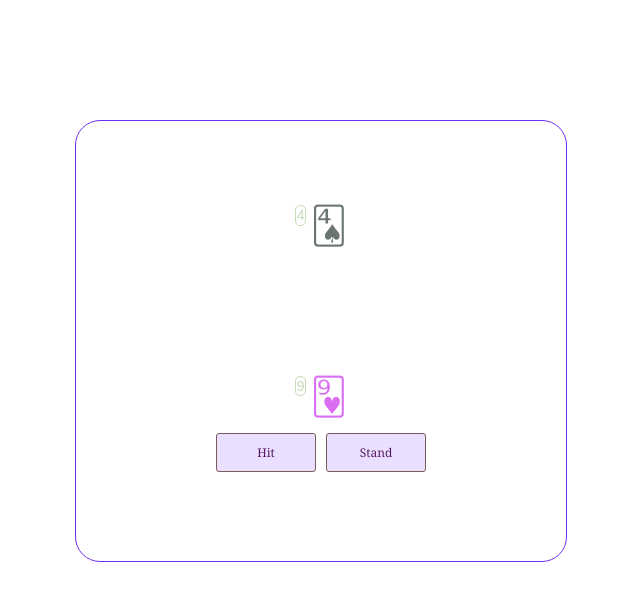
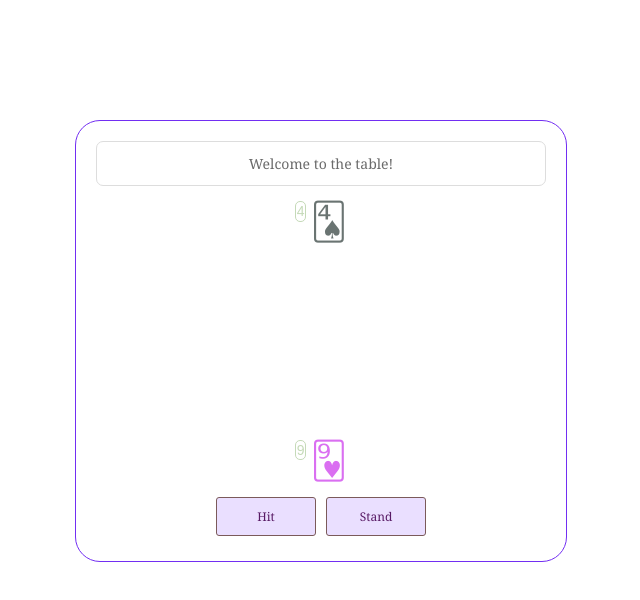
Before and after one commit to damnhotcoffee/blackjack-react, a React app: page / in a window 1280 px wide. Shown: the whole page, without its empty margins (340-980 px from the left). Built offline with nearby package versions, Linux system fonts and the light colour scheme.

Commit message:
Add .dealer-block and .dealer-message

```diff
--- a/src/Game.css
+++ b/src/Game.css
@@ -7,7 +7,7 @@
   margin: -200px 0 0 -225px;
   display: flex;
   flex-direction: column;
-  justify-content: space-around;
+  justify-content: space-between;
 }
 
 .card-holder {
@@ -87,3 +87,19 @@
 .player-block .button-holder {
   margin-top: 10px;
 }
+
+.dealer-block {
+  display: flex;
+  flex-direction: column;
+  text-align: center;
+}
+
+.dealer-message {
+  border: 1px solid #DDD;
+  border-radius: 7px;
+  padding: 12px;
+  font-family: Georgia;
+  font-size: 14px;
+  color: #6A6A6A;
+  margin-bottom: 15px;
+}
--- a/src/Game.js
+++ b/src/Game.js
@@ -66,9 +66,14 @@ class Game extends React.Component {
 
     return (
       <div className="board">
-        <div className="card-block">
-          <SumsBlock cards={this.state.dealerCards} />
-          <CardHolder cards={this.state.dealerCards} />
+        <div className="dealer-block">
+          <div className="dealer-message">
+            Welcome to the table!
+          </div>
+          <div className="card-block">
+            <SumsBlock cards={this.state.dealerCards} />
+            <CardHolder cards={this.state.dealerCards} />
+          </div>
         </div>
         <div className="player-block">
           <div className="card-block">
```
